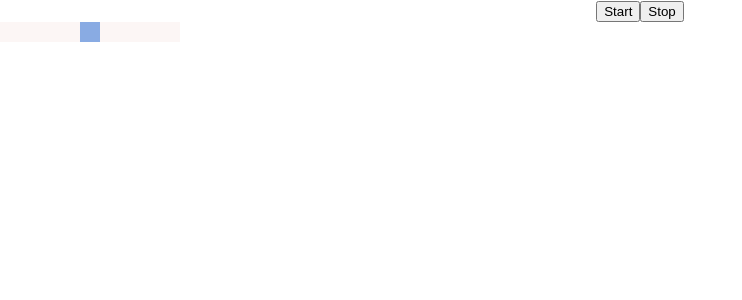
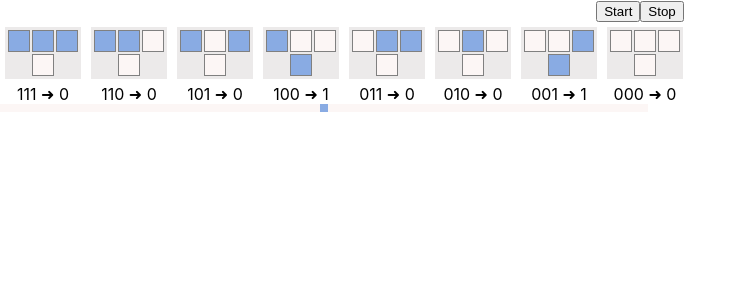
Before and after one commit to PMerka/React-elementary-cellular-automata, a React (Create React App) app: page / in a window 1280 px wide. Shown: the top 300 px of the page, without its empty margins (0-742 px from the left). Built offline with nearby package versions, Linux system fonts and the light colour scheme.

Commit message:
Splited to multiple componenmts. Options component wasn added to interactively change applyed rule.

```diff
--- a/src/components/Display.css
+++ b/src/components/Display.css
@@ -6,11 +6,11 @@
     width: min-content;
   }
 
-  .squer{
+  .square{
     border-style: solid;
     border-color: gray;
     border-width: 0px;
-    padding: 10px;
+    padding: 4px;
     margin: 0px;
   }
 
--- a/src/components/Display.jsx
+++ b/src/components/Display.jsx
@@ -1,12 +1,16 @@
 import React from 'react';
 import Automaton from './MainLogic'
 import './Display.css'
+import DisplayRow from './DisplayRow';
+import Options from './Options'
 
 class Display extends React.Component {
     constructor(){
         super()
-        this.automat = new Automaton
-        this.state = {result: this.automat.result};
+
+        this.automat = new Automaton([ ... new Array(40).fill(0), 1, ... new Array(40).fill(0) ])
+        this.state = {result: this.automat.result,
+        option: this.automat.option};
       }
 
       iterate() {
@@ -17,12 +21,20 @@ class Display extends React.Component {
       }
 
       start(){
+        if(!this.timerID){
         this.timerID = setInterval(
           () => this.iterate(), 100);
+        }
       }
 
       stop(){
         clearInterval(this.timerID);
+        this.timerID = false
+      }
+
+      handleChangeOption = (index) => {
+        this.automat.changeOption(index)
+        this.setState({option: this.automat.option})
       }
 
       render(){
@@ -31,14 +43,12 @@ class Display extends React.Component {
           <div>
           <button onClick={ () => this.start() }>Start</button>
           <button onClick={ () => this.stop() }>Stop</button>
-            {this.state.result.map((row) => { return(
-                <div className="box">
-                  {row.map((element) => {
-                  return(
-                    <div className={`squer ${element ? "blue" : "or"}`}>
-                    </div>
-                  )})}
-                </div>
+
+          <Options rule={this.automat.rule} option={this.state.option} changeOption={this.handleChangeOption }></Options>
+
+            {this.state.result.map((row) => {
+              return(
+                <DisplayRow key={row.ID} arg={row.row}></DisplayRow>
               )
               }
               )}
--- /dev/null
+++ b/src/components/DisplayRow.jsx
@@ -0,0 +1,17 @@
+import React from 'react';
+
+function DisplayRow(props) {
+    let id = 0;
+    return (
+        <div className="box">
+                              {props.arg.map((element) => {
+                                id += 1
+                  return(
+                    <div key={id} className={`square ${element ? "blue" : "or"}`}>
+                    </div>
+                  )})}
+        </div>
+     );
+}
+
+export default DisplayRow;
--- a/src/components/MainLogic.js
+++ b/src/components/MainLogic.js
@@ -1,9 +1,29 @@
 class Automaton {
-    constructor(initArray = [0, 0, 0, 0, 1, 0, 0, 0, 0]){
+    constructor(initArray = [0, 0, 0, 0, 1, 0, 0, 0, 0], height = 40){
     this.activeArray = initArray
     this.rule = ["111", "110", "101", "100", "011", "010", "001", "000"];
-    this.option = [0, 0, 0, 1, 0 , 1, 1, 0];
-    this.result = [initArray]
+    this.option = [0, 0, 0, 1, 0 , 0, 1, 0];
+    this.height = height
+    this.activeID = 0
+    this.result = [{ID: this.activeID, row: this.activeArray}]
+    }
+
+    changeOption = (index) => {
+      if (this.option[index] === 0){
+        this.option[index] = 1
+      }
+      else{
+        this.option[index] = 0
+      }
+    }
+
+    newID(){
+      if(this.activeID<this.height){
+        this.activeID+=1
+      }
+      else{
+        this.activeID = 0
+      }
     }
 
     newIteration(){
@@ -15,13 +35,15 @@ class Automaton {
         newRow.push(this.option[ruleNum])
       }
       newRow.push(0)
-      this.result.push(newRow)
-      if (this.result.length > 80){
+
+      this.newID()
+      this.result.push({ID: this.activeID, row: newRow})
+      if (this.result.length > this.height){
         this.result.shift()
       }
 
+
       this.activeArray = newRow
-
     }
   }
 
--- /dev/null
+++ b/src/components/Options.jsx
@@ -0,0 +1,20 @@
+import React from 'react';
+import OptElement from './OptionsElement';
+
+function Option(props) {
+    let id=0;
+    return (
+        <div className="box">{
+        props.rule.map((element, index) =>  {id+=1;
+        return(
+        <div key={id} onClick={() => props.changeOption(index)}>
+
+            <OptElement key={id} rule={element.split("").map(Number)} option={props.option[index]}/>
+            {element} &#10140; {props.option[index]}
+        </div>
+        )})
+        }</div>
+    );
+}
+
+export default Option;
--- /dev/null
+++ b/src/components/OptionsElement.css
@@ -0,0 +1,22 @@
+ .big-square{
+    border-style: solid;
+    border-color: gray;
+    border-width: 1px;
+    padding: 10px;
+    margin: 1px;
+  }
+
+.main-box{
+  border-style: solid;
+  background-color: rgb(236, 234, 234);
+  border-color: rgb(212, 212, 212);
+  border-width: 0px;
+  padding: 2px;
+  margin: 5px;
+}
+
+.center {
+  display: block;
+  margin-left: auto;
+  margin-right: auto;
+}
--- /dev/null
+++ b/src/components/OptionsElement.jsx
@@ -0,0 +1,26 @@
+import React from 'react';
+import "./OptionsElement.css"
+
+function OptElement(props) {
+    let id = 0;
+    return (
+        <div className='main-box'>
+            <div className="box">
+                {props.rule.map((element) => {
+                    id += 1
+                        return(
+                            <div key={id} className={`big-square ${element ? "blue" : "or"}`}>
+                            </div>
+                        )})}
+            </div>
+            <div className="box center">
+
+                            <div key={id} className={`big-square ${props.option ? "blue" : "or"}`}>
+                            </div>
+
+            </div>
+        </div>
+     );
+}
+
+export default OptElement;
```
